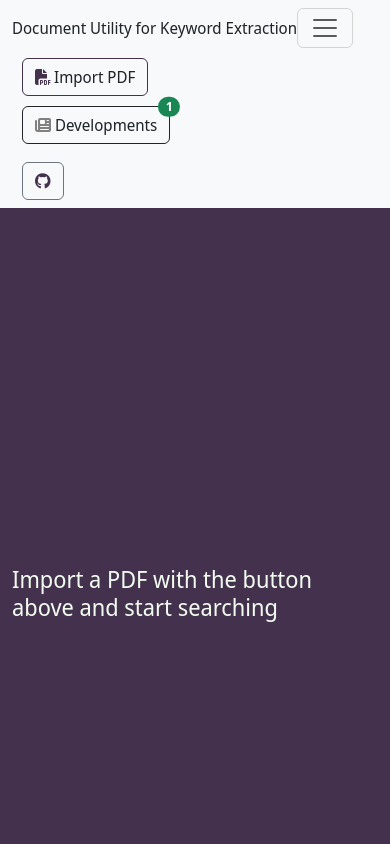
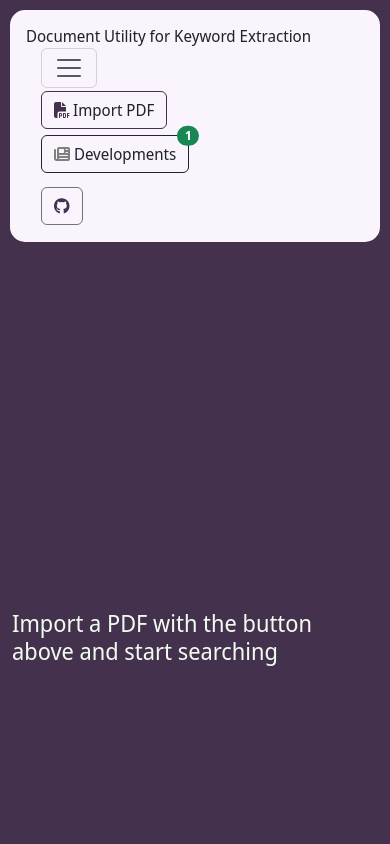
Before and after one commit to gabrielemartire/DUKE, a plain HTML site: page index.html in a window 390 px wide. Both pictures are taken after a click on the button "Toggle navigation". Shown: the top 844 px of the page. Drawn offline with nearby package versions, Linux system fonts and the light colour scheme.

Commit message:
Update navbar

```diff
--- a/CSS/style.css
+++ b/CSS/style.css
@@ -2,7 +2,7 @@
 	font-family: "Noto Sans Display", sans-serif;
 }
 
-body, main{
+main{
 	background-color: #43314e;
 }
 
@@ -13,6 +13,15 @@ main{
 	flex-direction: column;
 	justify-content: center;
 	align-items: center;
+}
+
+html, body { background-color: #43314e !important;}
+
+nav {
+	margin: 10px !important;
+	border-radius: 15px !important;
+	background-color: #faf5fd !important;
+
 }
 
 li{
@@ -29,8 +38,9 @@ li{
 }
 
 .nav-btns {
-	margin-top: 10px;
-	margin-left: 10px;
+	margin-left: 15px;
+	margin-top: 3px;
+	margin-bottom: 3px;
 }
 
 .pagination{
@@ -47,6 +57,15 @@ li{
 	margin: auto;
 }
 
+tr, td, th {
+	background-color: transparent !important;
+	border: none !important;
+}
+
+table {
+	background-color: white;
+	border-radius: 15px;
+}
 
 .news-icon:hover {
 	/* fain modo che l'oggetto sia animato e si inclini di poco per poi tornare dritto*/
--- a/index.html
+++ b/index.html
@@ -20,10 +20,10 @@
 </head>
 
 <body>
-    <nav class="navbar navbar-expand-lg bg-body-tertiary navbar">
-      <div class="container-fluid justify-content-start">
+    <nav class="navbar navbar-expand-lg navbar">
+      <div class="container-fluid justify-content-start" style="margin: 6px 4px;">
         Document Utility for Keyword Extraction
-        <button id="navbar-collapse-btn" class="btn navbar-toggler" onclick="this.blur();" type="button" data-bs-toggle="collapse" data-bs-target="#navbarSupportedContent" aria-controls="navbarSupportedContent" aria-expanded="false" aria-label="Toggle navigation">
+        <button id="navbar-collapse-btn" class="btn navbar-toggler" style="margin-left: 15px;" onclick="this.blur();" type="button" data-bs-toggle="collapse" data-bs-target="#navbarSupportedContent" aria-controls="navbarSupportedContent" aria-expanded="false" aria-label="Toggle navigation">
           <span class="navbar-toggler-icon"></span>
         </button>
         <div class="collapse navbar-collapse" id="navbarSupportedContent">
@@ -41,7 +41,7 @@
                 </span>
               </button>
             </li>
-            <li class="nav-item"></li>
+            <li class="nav- item" style="margin-left: 10px;">
               <div id="tool-pdf-btns-div" class="btn-group me-2 nav-btns hidden" role="group" aria-label="First group">
                 <!-- <button type="button" class="btn btn-outline-secondary" href="#scrollspyHeading4" disabled>
                   <i class="fa-solid fa-file-pdf pdf-icon navbar-collapse-animation"></i>
```
